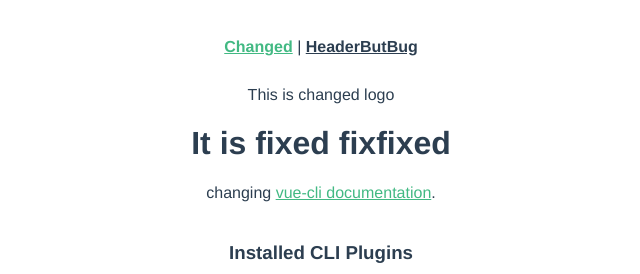
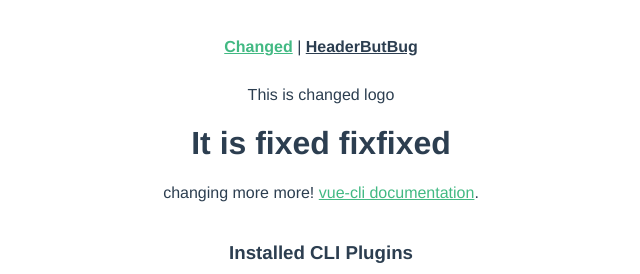
Before and after one commit to ChoiWonBeen/BranchPractice, a Vue app: page / in a window 1280 px wide. Shown: the top 274 px of the page, without its empty margins (319-959 px from the left). Built offline with nearby package versions, Linux system fonts and the light colour scheme.

Commit message:
change text more change

```diff
--- a/src/components/HelloWorld.vue
+++ b/src/components/HelloWorld.vue
@@ -2,7 +2,7 @@
   <div class="hello">
     <h1>It is fixed fixfixed</h1>
     <p>
-      changing
+      changing more more!
       <a href="https://cli.vuejs.org" target="_blank" rel="noopener">vue-cli documentation</a>.
     </p>
     <h3>Installed CLI Plugins</h3>
```
